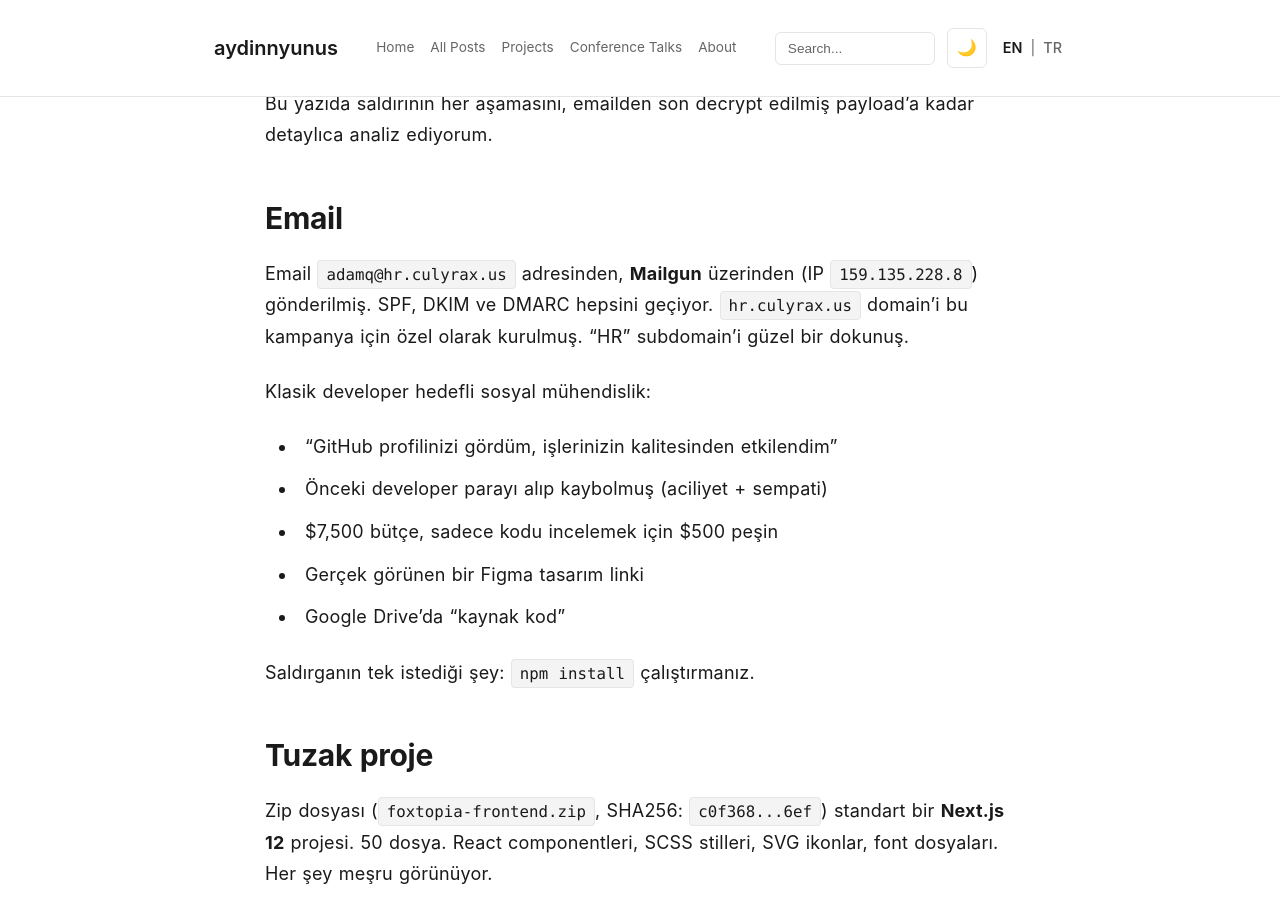
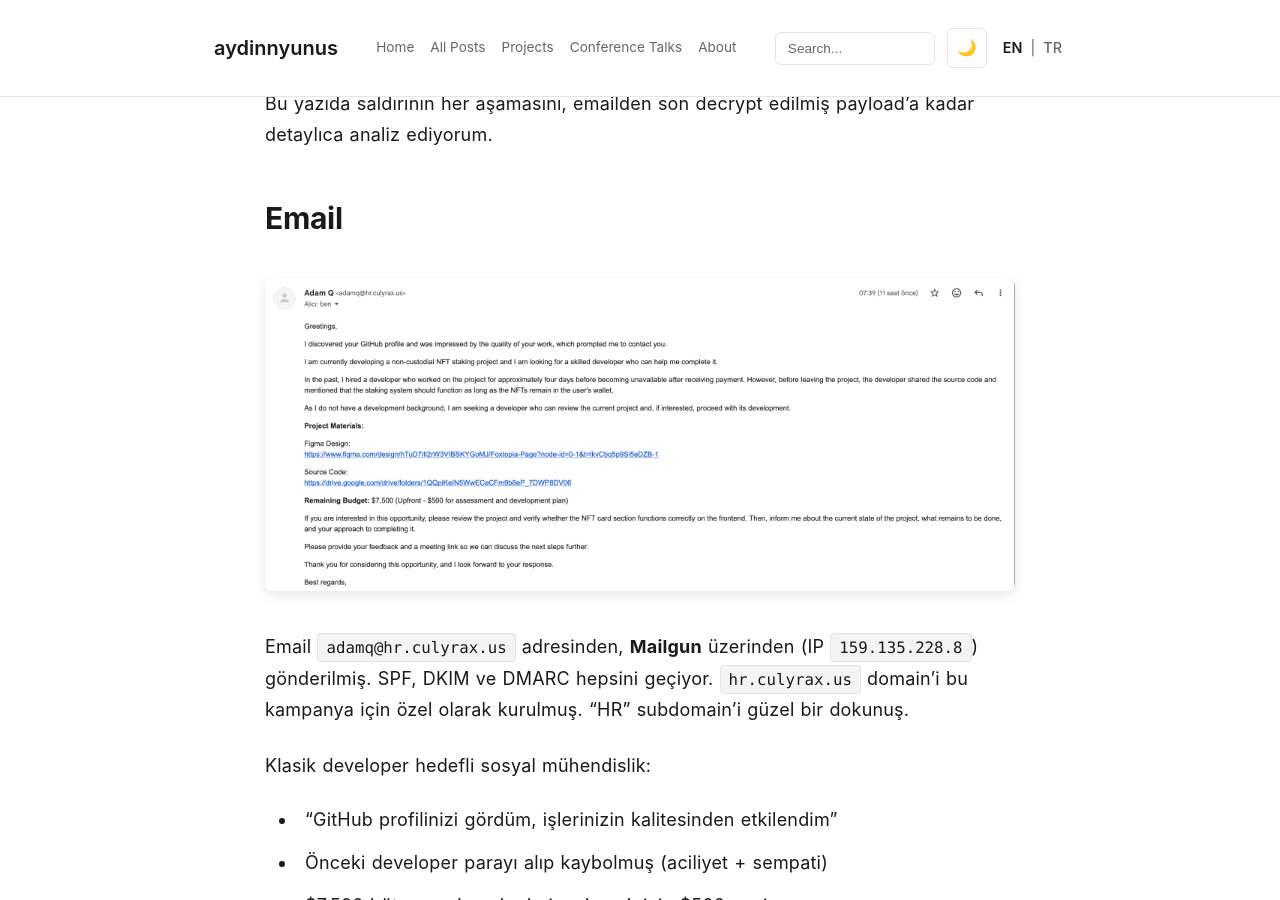
Before and after one commit to aydinnyunus/aydinnyunus.github.io, a Jekyll site: the page built from _posts/2026-06-22-fake-job-offer-npm-supply-chain-malware-foxtopia-tr.md, in a window 1280 px wide and 900 px high, scrolled down 693 px. Built offline with Jekyll 4.4.1, drawn with Linux system fonts in a browser that asks for light colours.

Commit message:
add phishing email screenshot to foxtopia npm malware posts
Co-Authored-By: Claude Opus 4.6 <noreply@anthropic.com>

```diff
--- a/_posts/2026-06-22-fake-job-offer-npm-supply-chain-malware-foxtopia-tr.md
+++ b/_posts/2026-06-22-fake-job-offer-npm-supply-chain-malware-foxtopia-tr.md
@@ -16,6 +16,8 @@ canonical_url: "https://aydinnyunus.github.io/2026/06/22/fake-job-offer-npm-supp
 Bu yazıda saldırının her aşamasını, emailden son decrypt edilmiş payload'a kadar detaylıca analiz ediyorum.
 
 ## Email
+
+![Adam Q'dan $7,500 NFT staking projesi teklif eden phishing emaili]({{ site.baseurl }}/assets/images/foxtopia-npm-malware/phishing-email.png)
 
 Email `adamq@hr.culyrax.us` adresinden, **Mailgun** üzerinden (IP `159.135.228.8`) gönderilmiş. SPF, DKIM ve DMARC hepsini geçiyor. `hr.culyrax.us` domain'i bu kampanya için özel olarak kurulmuş. "HR" subdomain'i güzel bir dokunuş.
 
```
Also changed, not shown: _posts/2026-06-22-fake-job-offer-npm-supply-chain-malware-foxtopia.md (+2 -0 lines), assets/images/foxtopia-npm-malware/phishing-email.png (added).
